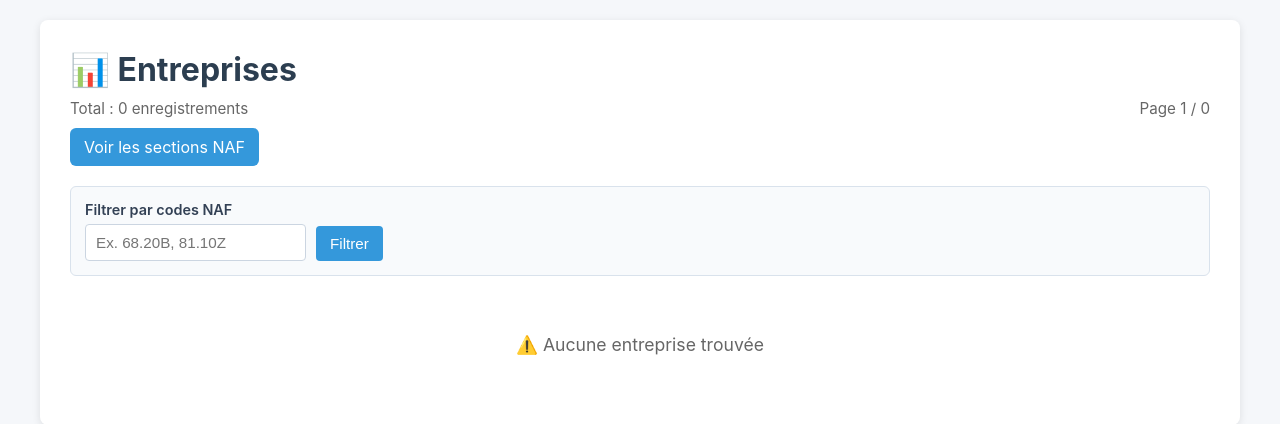
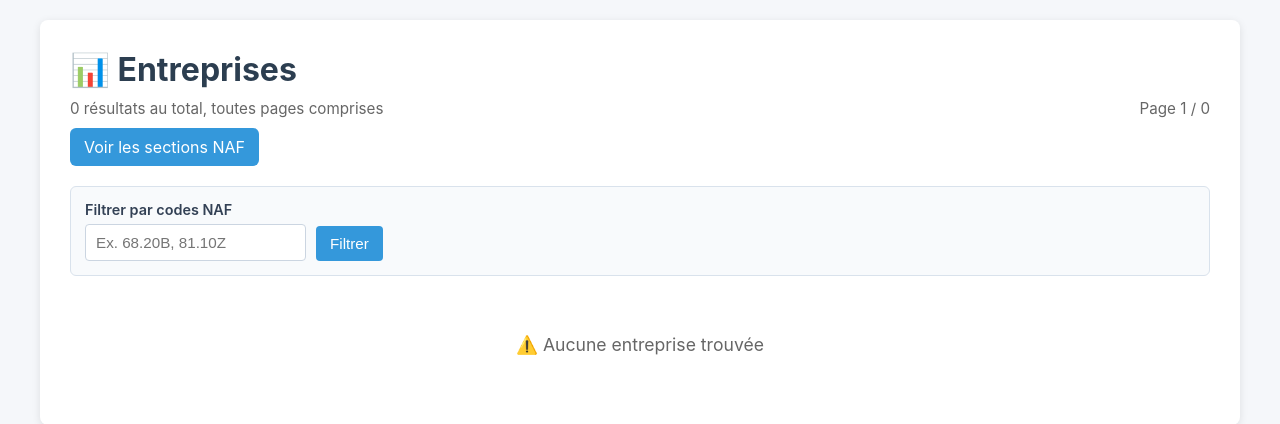
Before and after one commit to eloiseschmitt/companies_selling, a FastAPI app: page / in a window 1280 px wide. Shown: the top 424 px of the page. Run offline with FastAPI, Linux system fonts and the light colour scheme; data that the repository does not hold is empty; parts of the project's set-up code (start-up, migrations or seed data) failed here and were passed over.

Commit message:
feat: show total result count across pages

```diff
--- a/templates/index.html
+++ b/templates/index.html
@@ -282,7 +282,9 @@
         <div class="header-info">
             <div>
                 <h1>📊 Entreprises</h1>
-                <p class="stats">Total : {{ total_count }} enregistrement{{ "s" if total_count != 1 else "" }}</p>
+                <p class="stats">
+                    {{ total_count }} résultat{{ "s" if total_count != 1 else "" }} au total, toutes pages comprises
+                </p>
                 <a class="nav-link" href="/naf_sections">Voir les sections NAF</a>
             </div>
             <div class="stats">
```
